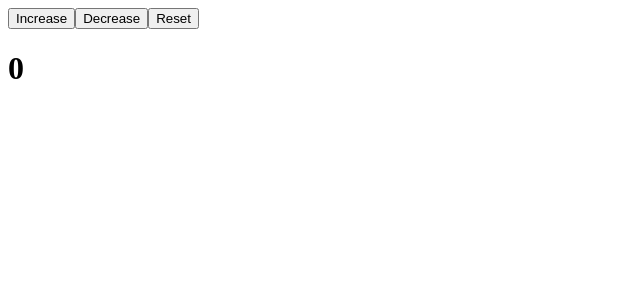
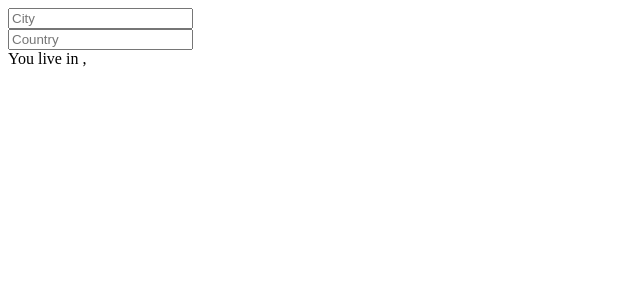
Before and after one commit to sanja-varekamp/ReactHooks, a React (Create React App) app: page / in a window 1280 px wide. Shown: the top 300 px of the page, without its empty margins (0-640 px from the left). Built offline with nearby package versions, Linux system fonts and the light colour scheme.

Commit message:
Lesson 4, Video 10. useState() with an Object argument

```diff
--- a/src/App.js
+++ b/src/App.js
@@ -2,20 +2,36 @@ import React, {useState} from "react";
 
 
 function App() {
-    const [count, setCount]=useState(0)
-    const increaseCount = () => setCount(count + 1)
-    const decreaseCount = () => setCount(count - 1);
-    const resetCount = () => setCount(0);
+    const [state, setState] = useState({
+        city:'',
+        country:''
+    })
 
- return(
-     <>
-         <button onClick={increaseCount}>Increase</button>
-         <button onClick={decreaseCount}>Decrease</button>
-         <button onClick={resetCount}>Reset</button>
-         <h1>{count}</h1>
+    function handleCityChange(event) {
+        setState({
+           ...state, city: event.target.value
+        })
+    }
+    function handleCountryChange(event) {
+        setState({
+           ...state, country: event.target.value
+        })
+    }
 
-     </>
- )
+
+    return (
+        <form>
+            <div>
+                <input type="text" placeholder="City" value={state.city} onChange={handleCityChange} />
+            </div>
+
+            <div>
+                <input type="text" placeholder="Country" value={state.country} onChange={handleCountryChange} />
+            </div>
+
+            <div>You live in {`${state.city}, ${state.country}`}</div>
+        </form>
+    )
 }
 
 export default App;
```
Also changed, not shown: Lessons/UseState.md (+7 -0 lines).
